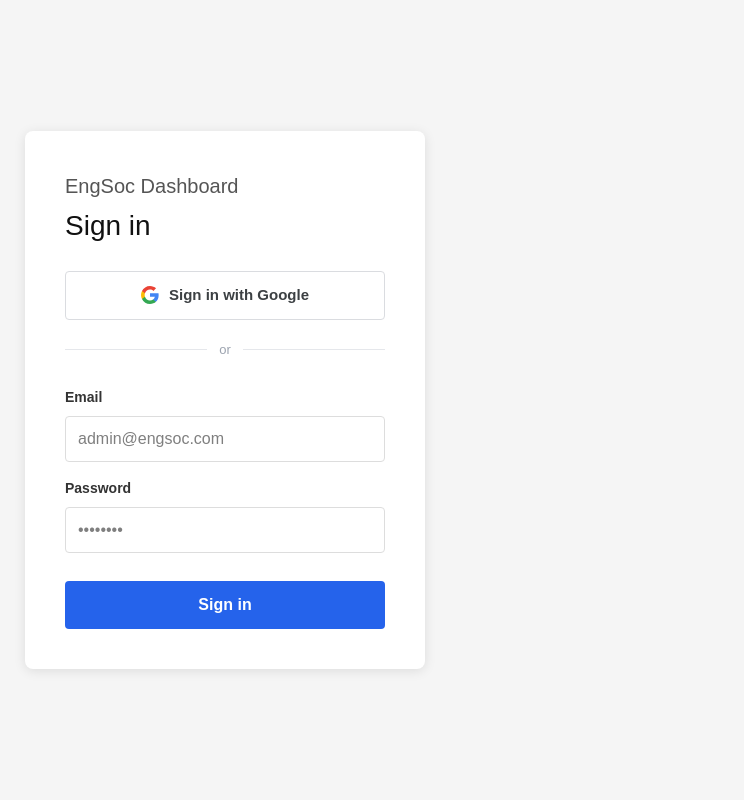
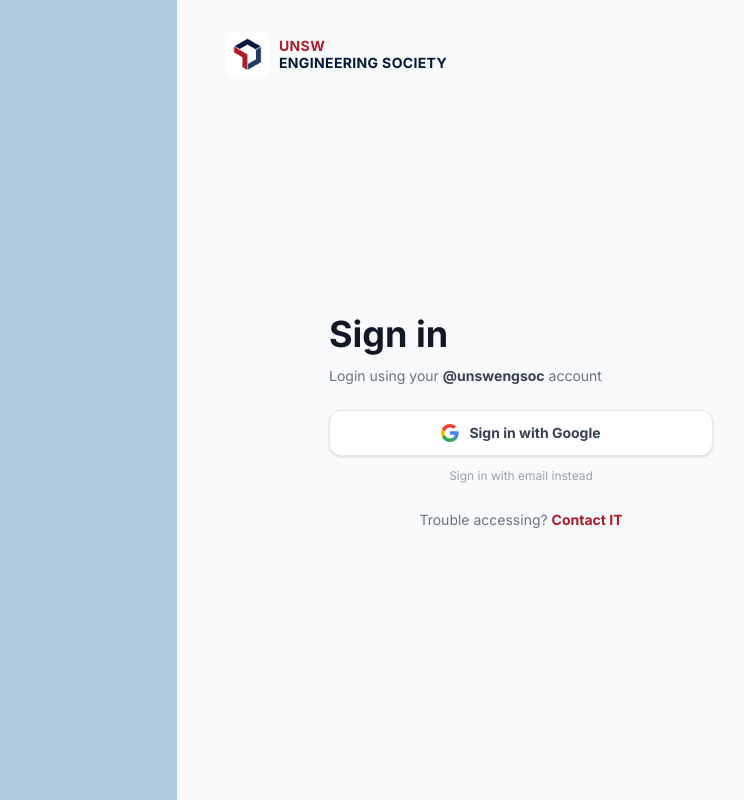
Before and after one commit to it-unswengsoc/engsoc-dashboard, a Next.js app in the folder frontend/: page /login in a window 1280 px wide. Shown: the whole page, without its empty margins (415-1159 px from the left). Built offline with nearby package versions, Linux system fonts and the light colour scheme.

Commit message:
login page base

```diff
--- a/frontend/src/app/login/page.tsx
+++ b/frontend/src/app/login/page.tsx
@@ -1,6 +1,7 @@
 'use client';
 
-import { Suspense, useEffect, useState, FormEvent } from 'react';
+import { Suspense, useEffect, useState, type FormEvent } from 'react';
+import Image from 'next/image';
 import { useRouter, useSearchParams } from 'next/navigation';
 import { login } from '@/services/auth-api';
 
@@ -11,6 +12,12 @@ const OAUTH_ERROR_MESSAGES: Record<string, string> = {
   domain_not_allowed: 'Only @unswengsoc.com accounts can sign in with Google.',
   google_auth_failed: 'Google sign-in failed. Please try again.',
 };
+
+// TODO: point at the real IT contact once there is one.
+const IT_CONTACT_HREF = '#';
+
+const inputStyles =
+  'w-full rounded-lg border border-transparent bg-gray-100 px-3 py-2 text-sm text-gray-900 transition-colors placeholder:text-gray-400 focus:bg-white focus:outline-none focus:ring-2 focus:ring-[#B1C9DC]';
 
 export default function LoginPage() {
   return (
@@ -27,6 +34,7 @@ function LoginForm() {
   const [password, setPassword] = useState('');
   const [error, setError] = useState('');
   const [loading, setLoading] = useState(false);
+  const [showEmailLogin, setShowEmailLogin] = useState(false);
 
   useEffect(() => {
     const token = searchParams.get('token');
@@ -60,61 +68,111 @@ function LoginForm() {
   }
 
   return (
-    <main style={styles.page}>
-      <div style={styles.card}>
-        <h1 style={styles.title}>EngSoc Dashboard</h1>
-        <h2 style={styles.subtitle}>Sign in</h2>
+    <main className="flex min-h-screen">
+      <aside className="hidden flex-1 bg-[#B1C9DC] md:block" />
+
+      <section className="flex flex-1 flex-col bg-gray-50 px-8 py-8 md:px-12">
+        <div className="flex items-center gap-2.5">
+          <Image src="/engsoc-logo.png" alt="" width={44} height={44} className="shrink-0 rounded-md" />
+          <div className="text-sm font-bold uppercase leading-tight tracking-wide">
+            <div className="text-[#AD1C2B]">UNSW</div>
+            <div className="text-[#01183A]">Engineering Society</div>
+          </div>
+        </div>
+
+        <div className="flex flex-1 items-center justify-center py-12">
+          <div className="w-full max-w-sm">
+            <h1 className="text-4xl font-bold text-gray-900">Sign in</h1>
+            <p className="mt-3 text-sm text-gray-500">
+              Login using your <span className="font-bold text-gray-700">@unswengsoc</span>{' '}
+              account
+            </p>
+
+            {error && (
+              <p
+                role="alert"
+                className="mt-6 rounded-lg bg-[#F1C4C9]/50 px-3 py-2 text-sm font-medium text-[#8B2E38]"
+              >
+                {error}
+              </p>
+            )}
 
             {/* Plain relative link, not apiUrl() — this is only ever clicked in
                 a browser, and apiUrl() resolves an absolute URL for server-side
                 fetches, which would mismatch between the SSR and hydration
                 passes for a client link like this. */}
-        <a href="/api/backend/auth/google" style={styles.googleButton}>
+            <a
+              href="/api/backend/auth/google"
+              className="mt-6 flex w-full items-center justify-center gap-2.5 rounded-xl border border-gray-200 bg-white py-3 text-sm font-bold text-gray-700 shadow-sm transition-all hover:bg-gray-50 hover:shadow-md active:scale-[0.98]"
+            >
               <GoogleIcon />
               Sign in with Google
             </a>
 
-        <div style={styles.divider}>
-          <span style={styles.dividerLine} />
-          <span style={styles.dividerText}>or</span>
-          <span style={styles.dividerLine} />
-        </div>
-
-        <form onSubmit={handleSubmit} style={styles.form}>
-          <label style={styles.label}>Email</label>
+            {showEmailLogin ? (
+              <form onSubmit={handleSubmit} className="mt-6 flex flex-col gap-4">
+                <label className="flex flex-col gap-1.5">
+                  <span className="text-xs font-bold uppercase tracking-wide text-gray-500">
+                    Email
+                  </span>
                   <input
                     type="email"
+                    required
+                    autoComplete="email"
                     value={email}
                     onChange={(e) => setEmail(e.target.value)}
-            placeholder="admin@engsoc.com"
-            required
-            style={styles.input}
+                    className={inputStyles}
                   />
+                </label>
 
-          <label style={styles.label}>Password</label>
+                <label className="flex flex-col gap-1.5">
+                  <span className="text-xs font-bold uppercase tracking-wide text-gray-500">
+                    Password
+                  </span>
                   <input
                     type="password"
+                    required
+                    autoComplete="current-password"
                     value={password}
                     onChange={(e) => setPassword(e.target.value)}
-            placeholder="••••••••"
-            required
-            style={styles.input}
+                    className={inputStyles}
                   />
+                </label>
 
-          {error && <p style={styles.error}>{error}</p>}
-
-          <button type="submit" disabled={loading} style={styles.button}>
+                <button
+                  type="submit"
+                  disabled={loading}
+                  className="mt-1 rounded-xl bg-[#B1C9DC] py-2.5 text-sm font-bold text-white shadow-sm transition-all hover:bg-[#9db8cd] hover:shadow-md active:scale-[0.98] disabled:opacity-60"
+                >
                   {loading ? 'Signing in...' : 'Sign in'}
                 </button>
               </form>
+            ) : (
+              <button
+                type="button"
+                onClick={() => setShowEmailLogin(true)}
+                className="mt-3 w-full text-center text-xs text-gray-400 transition-colors hover:text-gray-600"
+              >
+                Sign in with email instead
+              </button>
+            )}
+
+            <p className="mt-6 text-center text-sm text-gray-500">
+              Trouble accessing?{' '}
+              <a href={IT_CONTACT_HREF} className="font-bold text-[#AD1C2B] hover:underline">
+                Contact IT
+              </a>
+            </p>
           </div>
+        </div>
+      </section>
     </main>
   );
 }
 
 function GoogleIcon() {
   return (
-    <svg width="18" height="18" viewBox="0 0 18 18">
+    <svg width="18" height="18" viewBox="0 0 18 18" aria-hidden="true">
       <path fill="#4285F4" d="M17.64 9.2c0-.64-.06-1.25-.16-1.84H9v3.48h4.84c-.21 1.13-.84 2.09-1.8 2.73v2.27h2.91c1.7-1.57 2.69-3.87 2.69-6.64z" />
       <path fill="#34A853" d="M9 18c2.43 0 4.47-.8 5.96-2.18l-2.91-2.27c-.81.54-1.84.86-3.05.86-2.35 0-4.34-1.58-5.05-3.71H.99v2.33A8.997 8.997 0 0 0 9 18z" />
       <path fill="#FBBC05" d="M3.95 10.7A5.4 5.4 0 0 1 3.67 9c0-.59.1-1.17.28-1.7V4.97H.99A9 9 0 0 0 0 9c0 1.45.35 2.83.99 4.03l2.96-2.33z" />
@@ -122,96 +180,3 @@ function GoogleIcon() {
     </svg>
   );
 }
-
-const styles: Record<string, React.CSSProperties> = {
-  page: {
-    minHeight: '100vh',
-    display: 'flex',
-    alignItems: 'center',
-    justifyContent: 'center',
-    backgroundColor: '#f5f5f5',
-    fontFamily: 'sans-serif',
-  },
-  card: {
-    backgroundColor: '#fff',
-    padding: '2.5rem',
-    borderRadius: '8px',
-    boxShadow: '0 2px 12px rgba(0,0,0,0.1)',
-    width: '100%',
-    maxWidth: '400px',
-  },
-  title: {
-    margin: '0 0 0.25rem',
-    fontSize: '1.25rem',
-    color: '#555',
-  },
-  subtitle: {
-    margin: '0 0 1.5rem',
-    fontSize: '1.75rem',
-    color: '#111',
-  },
-  googleButton: {
-    display: 'flex',
-    alignItems: 'center',
-    justifyContent: 'center',
-    gap: '0.625rem',
-    padding: '0.75rem',
-    backgroundColor: '#fff',
-    color: '#3c4043',
-    border: '1px solid #dadce0',
-    borderRadius: '4px',
-    fontSize: '0.9375rem',
-    fontWeight: 600,
-    textDecoration: 'none',
-    cursor: 'pointer',
-  },
-  divider: {
-    display: 'flex',
-    alignItems: 'center',
-    gap: '0.75rem',
-    margin: '1.25rem 0',
-  },
-  dividerLine: {
-    flex: 1,
-    height: '1px',
-    backgroundColor: '#e5e7eb',
-  },
-  dividerText: {
-    fontSize: '0.8125rem',
-    color: '#9ca3af',
-  },
-  form: {
-    display: 'flex',
-    flexDirection: 'column',
-    gap: '0.5rem',
-  },
-  label: {
-    fontSize: '0.875rem',
-    fontWeight: 600,
-    color: '#333',
-    marginTop: '0.5rem',
-  },
-  input: {
-    padding: '0.625rem 0.75rem',
-    border: '1px solid #ddd',
-    borderRadius: '4px',
-    fontSize: '1rem',
-    outline: 'none',
-  },
-  button: {
-    marginTop: '1.25rem',
-    padding: '0.75rem',
-    backgroundColor: '#2563eb',
-    color: '#fff',
-    border: 'none',
-    borderRadius: '4px',
-    fontSize: '1rem',
-    fontWeight: 600,
-    cursor: 'pointer',
-  },
-  error: {
-    color: '#dc2626',
-    fontSize: '0.875rem',
-    margin: '0.25rem 0 0',
-  },
-};
```
Lines whose indentation alone changed are shown as unchanged.
